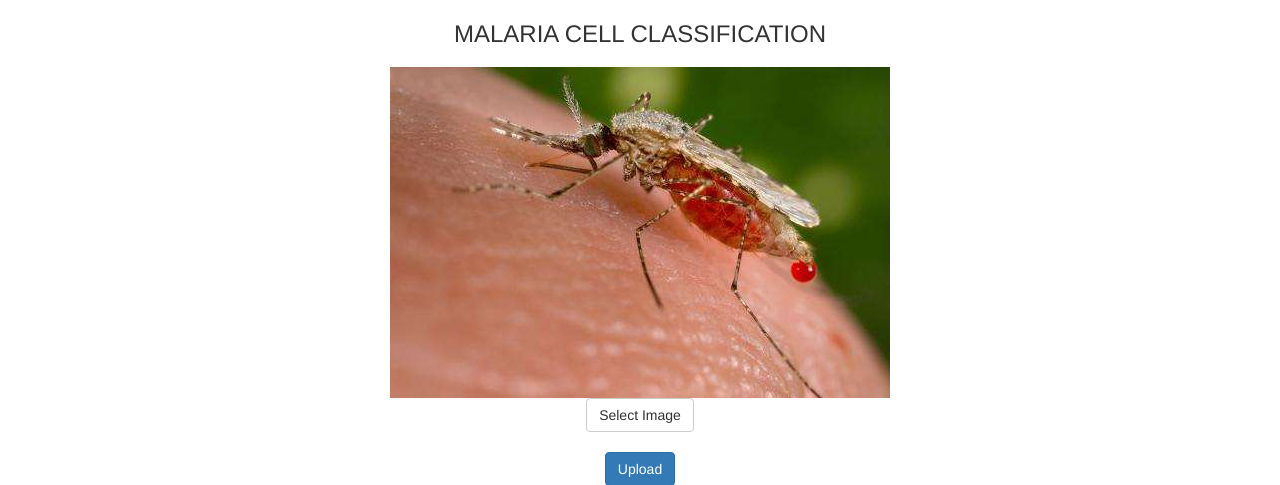
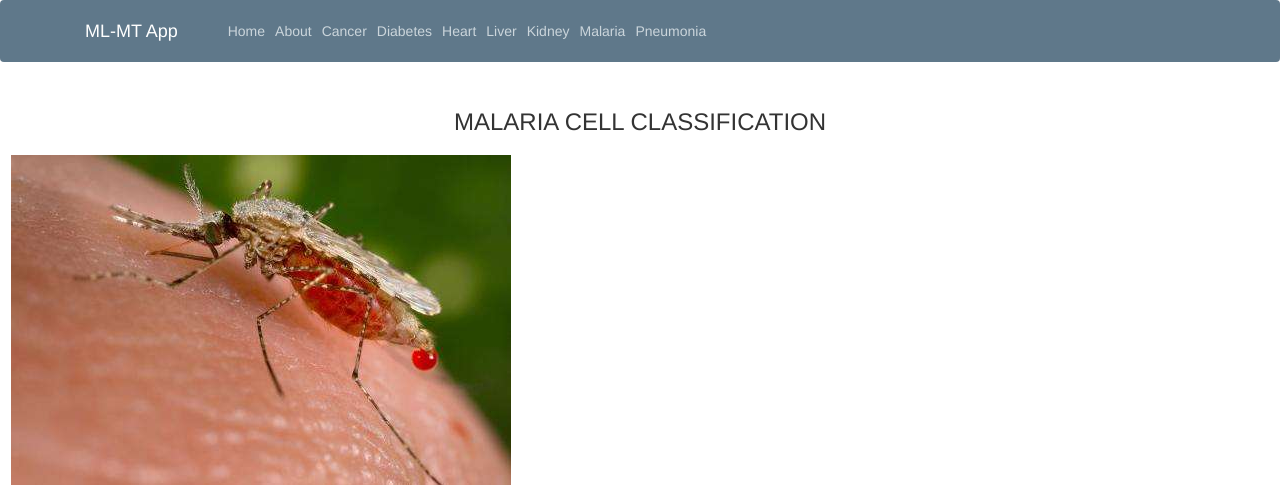
Before and after one commit to shobhitsrivastava-ds/ML-MT-WebApp, a Flask app: page /upload in a window 1280 px wide. Shown: the top 485 px of the page. Run offline with Flask 2, Linux system fonts and the light colour scheme; parts of the project's set-up code (start-up, migrations or seed data) failed here and were passed over; some libraries are stand-ins or nearby versions.

Commit message:
Update index.html

```diff
--- a/template/index.html
+++ b/template/index.html
@@ -2,6 +2,12 @@
 <html lang="en">
 <head>
   <meta charset="UTF-8">
+  <meta name="viewport" content="width=device-width, initial-scale=1, shrink-to-fit=no">
+
+    <!-- Bootstrap CSS -->
+    <link rel="stylesheet" href="https://maxcdn.bootstrapcdn.com/bootstrap/4.0.0/css/bootstrap.min.css" integrity="sha384-Gn5384xqQ1aoWXA+058RXPxPg6fy4IWvTNh0E263XmFcJlSAwiGgFAW/dAiS6JXm" crossorigin="anonymous">
+
+    <link rel="stylesheet" type="text/css" href="{{ url_for('static', filename='main.css') }}">
   <title>Malaria Cell Classification</title>
       <!-- Latest compiled and minified CSS -->
     <link rel="stylesheet" href="https://maxcdn.bootstrapcdn.com/bootstrap/3.3.7/css/bootstrap.min.css">
@@ -54,6 +60,34 @@
 </style>
 
 <body>
+  <header class="site-header">
+  <nav class="navbar navbar-expand-md navbar-dark bg-steel fixed-top">
+    <div class="container">
+      <a class="navbar-brand mr-4" href="/">ML-MT App</a>
+      <button class="navbar-toggler" type="button" data-toggle="collapse" data-target="#navbarToggle" aria-controls="navbarToggle" aria-expanded="false" aria-label="Toggle navigation">
+        <span class="navbar-toggler-icon"></span>
+      </button>
+      <div class="collapse navbar-collapse" id="navbarToggle">
+        <div class="navbar-nav mr-auto">
+          <a class="nav-item nav-link" href="/">Home</a>
+          <a class="nav-item nav-link" href="/about">About</a>
+          <a class="nav-item nav-link" href="/cancer">Cancer</a>
+          <a class="nav-item nav-link" href="/diabetes">Diabetes</a>
+          <a class="nav-item nav-link" href="/heart">Heart</a>
+          <a class="nav-item nav-link" href="/liver">Liver</a>
+          <a class="nav-item nav-link" href="/kidney">Kidney</a>
+          <a class="nav-item nav-link" href="/Malaria">Malaria</a>
+          <a class="nav-item nav-link" href="/Pneumonia">Pneumonia</a>
+
+        </div>
+        <!-- Navbar Right Side
+        <div class="navbar-nav">
+          <a class="nav-item nav-link" href="/login">Login</a>
+          <a class="nav-item nav-link" href="/register">Register<
+      </div>-->
+    </div>
+  </nav>
+</header>
 <header class="navbar">
   <div id= "left_m" class="col-md-3">
           {% with messages = get_flashed_messages(with_categories=true) %}
@@ -85,6 +119,9 @@
     <div style="text-align: center">
         <img id="loading_image" style="display: none" src="{{ url_for('static', filename='loading.gif')}}">
     </div>
+  <script src="https://code.jquery.com/jquery-3.2.1.slim.min.js" integrity="sha384-KJ3o2DKtIkvYIK3UENzmM7KCkRr/rE9/Qpg6aAZGJwFDMVNA/GpGFF93hXpG5KkN" crossorigin="anonymous"></script>
+    <script src="https://cdnjs.cloudflare.com/ajax/libs/popper.js/1.12.9/umd/popper.min.js" integrity="sha384-ApNbgh9B+Y1QKtv3Rn7W3mgPxhU9K/ScQsAP7hUibX39j7fakFPskvXusvfa0b4Q" crossorigin="anonymous"></script>
+    <script src="https://maxcdn.bootstrapcdn.com/bootstrap/4.0.0/js/bootstrap.min.js" integrity="sha384-JZR6Spejh4U02d8jOt6vLEHfe/JQGiRRSQQxSfFWpi1MquVdAyjUar5+76PVCmYl" crossorigin="anonymous"></script>
 </header>
 <footer id="main-footer">
       Copyright &copy; 2020
```
